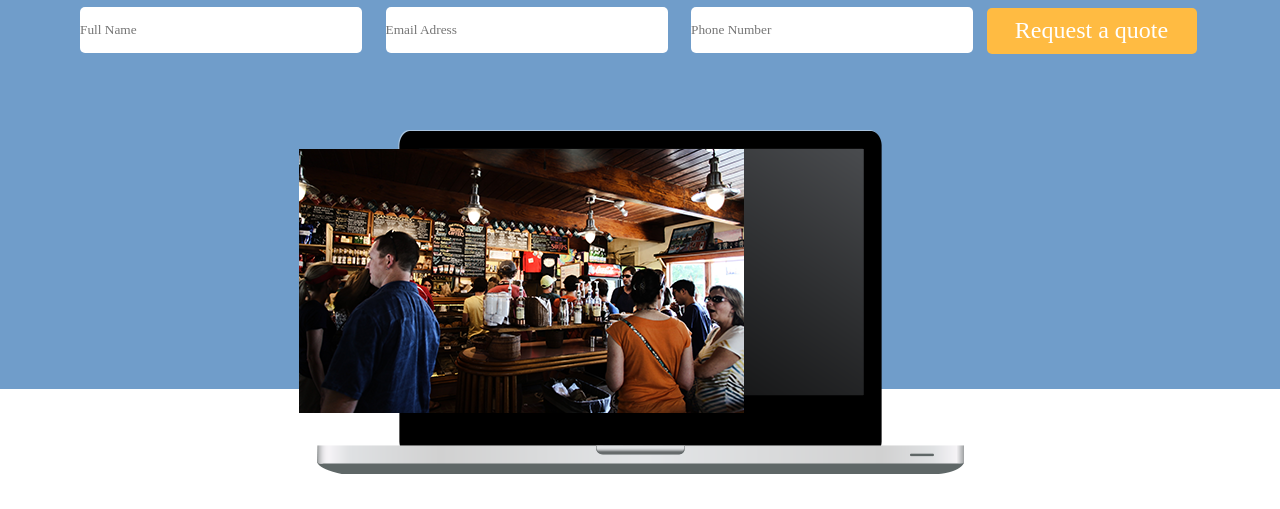
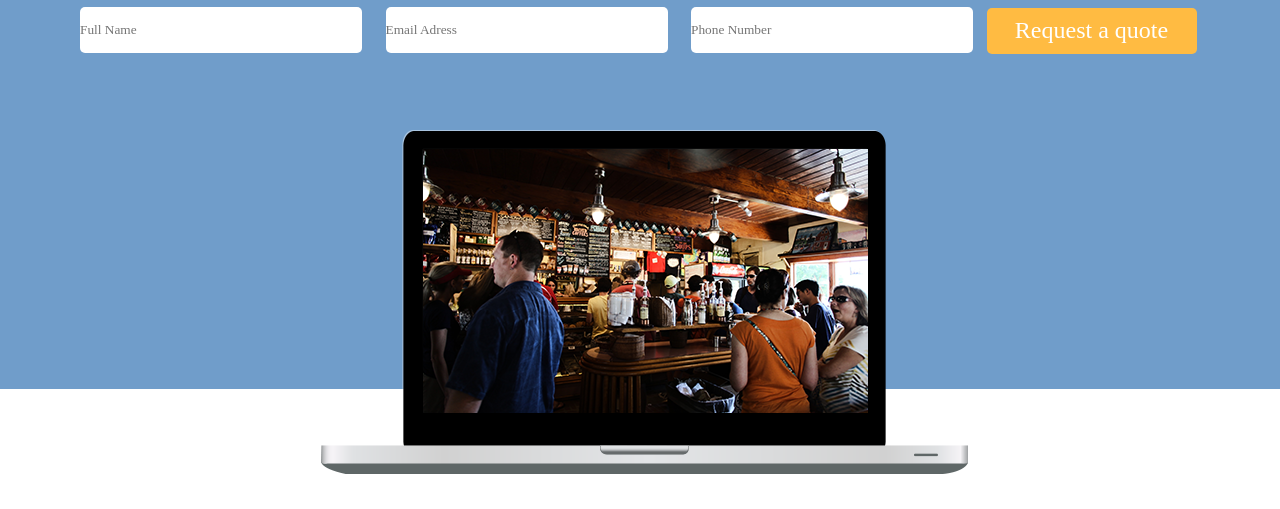
Before and after one commit to DemonMaike/first_site, a plain HTML site: page index.html in a window 1280 px wide. Shown: the part 291-800 px from the top of the page. Drawn offline with Linux system fonts and the light colour scheme.

Commit message:
complete bunner, corrected notebook

```diff
--- a/index.html
+++ b/index.html
@@ -37,9 +37,13 @@
                         <button>Request a quote</button>
                     </form>
                 </div>
-                <img class="bunner__nbook" src="/img/notebook.png" alt="" >
-                <img class="bunner__laptop" src="/img/laptop.png" alt="">
+                <!--Не понятно, как позиционировать картинку относилтельно ноута, надо будет поправить-->
+                <div class="note">
+                    <img class="bunner__nbook" src="/img/notebook.png" alt="" >
+                    <img class="bunner__laptop" src='/img/laptop.png' alt="">
+                </div>
             </div>
+
         </div>
 
     </body>
--- a/style/_bunner.scss
+++ b/style/_bunner.scss
@@ -49,21 +49,23 @@
             vertical-align: middle;
         }
     }
+
+    .note {
+        position: relative;
     }
 
     .bunner__nbook {
-    display: block;
-    margin-left: auto;
-    margin-right: auto;
-    position: relative;
+        display: inline-block;
         margin-top: 67px;
+        position:relative;
+        left: 280px;
+
+    }
+    .bunner__laptop {
+        display: inline-block;
+        position:absolute;
+        margin-top: 86px;
+        right: 372px;
     }
 
-.bunner__laptop {
-    display: block;
-    margin-left: auto;
-    margin-right: auto;
-    position: absolute;
-    right:536px;
-    top:440px;
 }
```
Also changed, not shown: style/css/style.css. Lines whose indentation alone changed are shown as unchanged.
